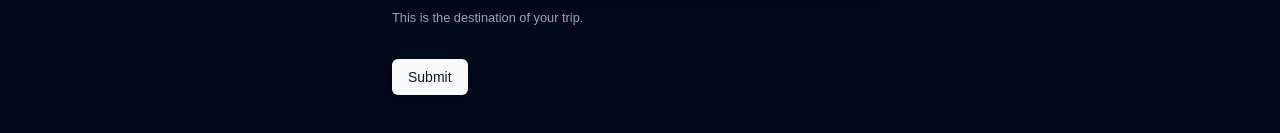
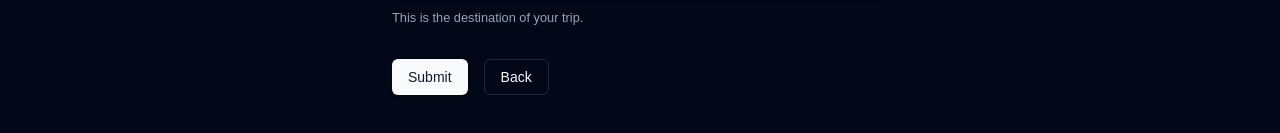
Before and after one commit to radithyamirza/ai-itinerary-planner, a Next.js app: page /travel-planner in a window 1280 px wide. Shown: the part 631-764 px from the top of the page. Built offline with nearby package versions, Linux system fonts and the light colour scheme.

Commit message:
added back button on form and plan page

```diff
--- a/components/features/plan.tsx
+++ b/components/features/plan.tsx
@@ -11,9 +11,14 @@
     <div className="flex flex-col gap-10 p-24 w-full items-center justify-center">
       <h1 className="text-4xl font-bold">Your Trip Plan</h1>
       <div dangerouslySetInnerHTML={{ __html: plan.text }} />
-      <Link href="/travel-planner">
+      <div className="flex gap-4">
+        <Link href="/travel-planner">
         <Button>Create a new plan</Button>
-      </Link>
+        </Link>
+        <Link href="../">
+              <Button variant="outline">Back</Button>
+        </Link>
+      </div>
     </div>
   );
 }
--- a/components/features/travel-planner-form.tsx
+++ b/components/features/travel-planner-form.tsx
@@ -3,6 +3,7 @@
 import { useState } from "react";
 
 import { z } from "zod";
+import Link from "next/link";
 import { zodResolver } from "@hookform/resolvers/zod";
 import { useForm } from "react-hook-form";
 import { addDays, format } from "date-fns";
@@ -220,7 +221,7 @@
           )}
         />
 
-<FormField
+        <FormField
           control={form.control}
           name="activities"
           render={({ field }) => (
@@ -325,7 +326,12 @@
           )}
         />
 
-        <Button type="submit">Submit</Button>
+        <div className="flex gap-4">
+          <Button type="submit">Submit</Button>
+          <Link href={"./"}>
+            <Button variant="outline">Back</Button>
+          </Link>
+        </div>
       </form>
     </Form>
   );
```
